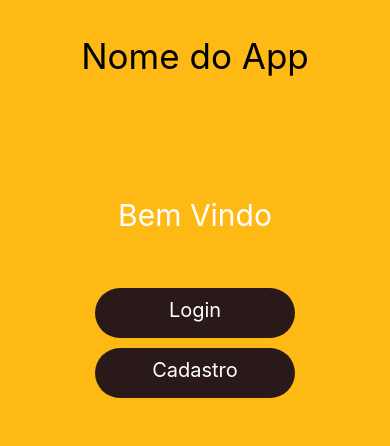
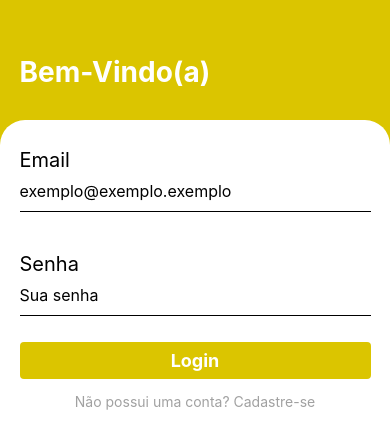
Before and after one commit to Guilherme-Luzin/Faculdade, a React Native app: screen /SignIn in a window 390 px wide. Shown: the top 446 px of the page. Built offline with nearby package versions, Linux system fonts and the light colour scheme.

Commit message:
Colocando uma tela de bem-vindo e uma tela de login com animacoes

```diff
--- a/App.js
+++ b/App.js
@@ -1,9 +1,14 @@
-import Login from './Pages/Login';
+import React from "react";
+import { StatusBar } from "react-native";
+
+import { NavigationContainer } from "@react-navigation/native";
+import Routes from "./src/Routes/Index";
 
 export default function App() {
   return (
-    <>
-      <Login />
-    </>
+    <NavigationContainer>
+      <StatusBar backgroundColor={'#dbc500'} barStyle='light-content'/>
+      <Routes />
+    </NavigationContainer>
   );
 }
--- a/Pages/Login.js
+++ /dev/null
@@ -1,54 +0,0 @@
-import { StatusBar } from "expo-status-bar";
-import { StyleSheet, Text, View, TouchableOpacity } from "react-native";
-
-export default function Login(){
-    return(
-        <View style={styles.conttainer}>
-            <Text style={styles.textoNome}>Nome do App</Text>
-            <Text style={styles.texto}>Bem Vindo</Text>
-            <TouchableOpacity style={styles.botao}>
-                <Text style={styles.textoTouchable}>Login</Text>
-            </TouchableOpacity>
-            <TouchableOpacity style={styles.botao}>
-                <Text style={styles.textoTouchable}>Cadastro</Text>
-            </TouchableOpacity>
-            <StatusBar style="auto" />
-        </View>
-    );
-}
-
-const styles = StyleSheet.create({
-    conttainer: {
-        flex: 1,
-        backgroundColor: '#ffb914',
-        alignItems: 'center',
-    },
-    header: {
-        backgroundColor: '#000',
-    },
-    textoNome: {
-        color: '#000',
-        fontSize: 35,
-        paddingTop: 35,
-    },
-    texto: {
-        color: '#fff',
-        alignSelf: 'center',
-        fontSize: 30,
-        marginBottom: 50,
-        paddingTop: 120,
-    },
-    botao: {
-        alignItems: 'center',
-        backgroundColor: '#2a1919',
-        padding: 10,
-        margin: 5,
-        width:200,
-        height: 50,
-        borderRadius: 50,
-    },
-    textoTouchable: {
-        color: '#fff',
-        fontSize: 20
-    }
-})
--- /dev/null
+++ b/src/Pages/SignIn/Index.js
@@ -0,0 +1,95 @@
+import React from 'react'
+import { View, Text, StyleSheet, TouchableOpacity, TextInput } from 'react-native'
+
+import * as Animatable from 'react-native-animatable'
+
+export default function SignIn() {
+  return (
+    <View style={styles.container}>
+
+      <Animatable.View animation='fadeInLeft' delay={500} style={styles.containerHeader}>
+        <Text style={styles.message}>Bem-Vindo(a)</Text>
+      </Animatable.View>
+
+      <Animatable.View animation='fadeInUp' delay={500} style={styles.containerForm}>
+        <Text style={styles.title}>Email</Text>
+        <TextInput
+        placeholder='exemplo@exemplo.exemplo'
+        style={styles.input}
+        />
+
+        <Text style={styles.title}>Senha</Text>
+        <TextInput
+        placeholder='Sua senha'
+        style={styles.input}
+        />
+
+        <TouchableOpacity style={styles.button}>
+          <Text style={styles.buttonText}>Login</Text>
+        </TouchableOpacity>
+
+        <TouchableOpacity style={styles.buttonRegister}>
+          <Text style={styles.registerText}>Não possui uma conta? Cadastre-se</Text>
+        </TouchableOpacity>
+
+      </Animatable.View>
+
+    </View>
+  )
+}
+
+const styles = StyleSheet.create({
+  container:{
+    flex: 1,
+    backgroundColor: '#dbc500'
+  },
+  containerHeader:{
+    marginTop: '14%',
+    marginBottom: '8%',
+    paddingStart: '5%'
+  },
+  message:{
+    fontSize: 28,
+    fontWeight: 'bold',
+    color: '#fff'
+  },
+  containerForm:{
+    backgroundColor: '#fff',
+    flex: 1,
+    borderTopLeftRadius: 25,
+    borderTopRightRadius: 25,
+    paddingStart: '5%',
+    paddingEnd: '5%'
+  },
+  title:{
+    fontSize: 20,
+    marginTop: 28
+  },
+  input:{
+    borderBottomWidth: 1,
+    height: 40,
+    marginBottom: 12,
+    fontSize: 16
+  },
+  button:{
+    backgroundColor: '#dbc500',
+    width: '100%',
+    borderRadius: 4,
+    paddingVertical: 8,
+    marginTop: 14,
+    justifyContent: 'center',
+    alignItems: 'center'
+  },
+  buttonText:{
+    color: '#fff',
+    fontSize: 18,
+    fontWeight: 'bold'
+  },
+  buttonRegister:{
+    marginTop: 14,
+    alignSelf: 'center'
+  },
+  registerText:{
+    color: '#a1a1a1'
+  }
+})
--- /dev/null
+++ b/src/Pages/Welcome/Index.js
@@ -0,0 +1,87 @@
+import React from 'react'
+import {
+  View,
+  Text,
+  Image,
+  TouchableOpacity,
+  StyleSheet
+} from 'react-native'
+
+import * as Animatable from 'react-native-animatable'
+import { useNavigation } from '@react-navigation/native'
+
+export default function Welcome() {
+  const navigation = useNavigation();
+
+  return (
+    <View style={styles.container}>
+
+      <View style={styles.containerLogo}>
+        <Animatable.Image
+        animation='flipInY'
+          source={require('../../Assets/logo.png')}
+          style={{width: '100%'}}
+          resizeMode='contain'
+        />
+      </View>
+
+      <Animatable.View delay={600} animation="fadeInUp" style={styles.containerForm}>
+      <Text style={styles.title}>Bem-Vindo ao nomeDoApp</Text>
+        <Text style={styles.text}>Faça Login ou Cadastre-se para Começar</Text>
+
+        <TouchableOpacity
+        style={styles.button}
+        onPress={ () => navigation.navigate('SignIn')}>
+          <Text style={styles.buttonText}>Acessar</Text>
+        </TouchableOpacity>
+      </Animatable.View>
+
+    </View>
+  )
+}
+
+const styles = StyleSheet.create({
+  container:{
+    flex: 1,
+    backgroundColor: '#dbc500'
+  },
+  containerLogo:{
+    flex: 2,
+    backgroundColor: '#dbc500',
+    justifyContent: 'center',
+    alignItems: 'center'
+  },
+  containerForm:{
+    flex: 1,
+    backgroundColor: '#fff',
+    borderTopLeftRadius: 25,
+    borderTopRightRadius: 25,
+    paddingStart: '5%',
+    paddingEnd: '5%',
+  },
+  title:{
+    fontSize: 24,
+    fontWeight: 'bold',
+    marginTop: 28,
+    marginBottom: 12,
+  },
+  text:{
+    color: '#a1a1a1'
+  },
+  button:{
+    position: 'absolute',
+    backgroundColor: '#dbc500',
+    borderRadius: 50,
+    paddingVertical: 8,
+    width: '60%',
+    alignSelf: 'center',
+    bottom: '15%',
+    alignItems: 'center',
+    justifyContent: 'center'
+  },
+  buttonText:{
+    fontSize: 18,
+    color: '#fff',
+    fontWeight: 'bold',
+  }
+})
--- /dev/null
+++ b/src/Routes/Index.js
@@ -0,0 +1,24 @@
+import { createNativeStackNavigator }from '@react-navigation/native-stack'
+
+import Welcome from '../Pages/Welcome/Index';
+import SignIn from '../Pages/SignIn/Index';
+
+const Stack = createNativeStackNavigator();
+
+export default function Routes(){
+    return(
+        <Stack.Navigator>
+            <Stack.Screen
+                name='Welcome'
+                component={Welcome}
+                options={{/*headerTitle: "Bem Vindo"*/ headerShown: false}}
+            />
+
+            <Stack.Screen
+                name='SignIn'
+                component={SignIn}
+                options={{/*headerTitle: "Bem Vindo"*/ headerShown: false}}
+            />
+        </Stack.Navigator>
+    )
+}
```
Also changed, not shown: package.json (+6 -1 lines), src/Assets/logo.png (added), 1 other file (tests, documents, lock files or other folders).
